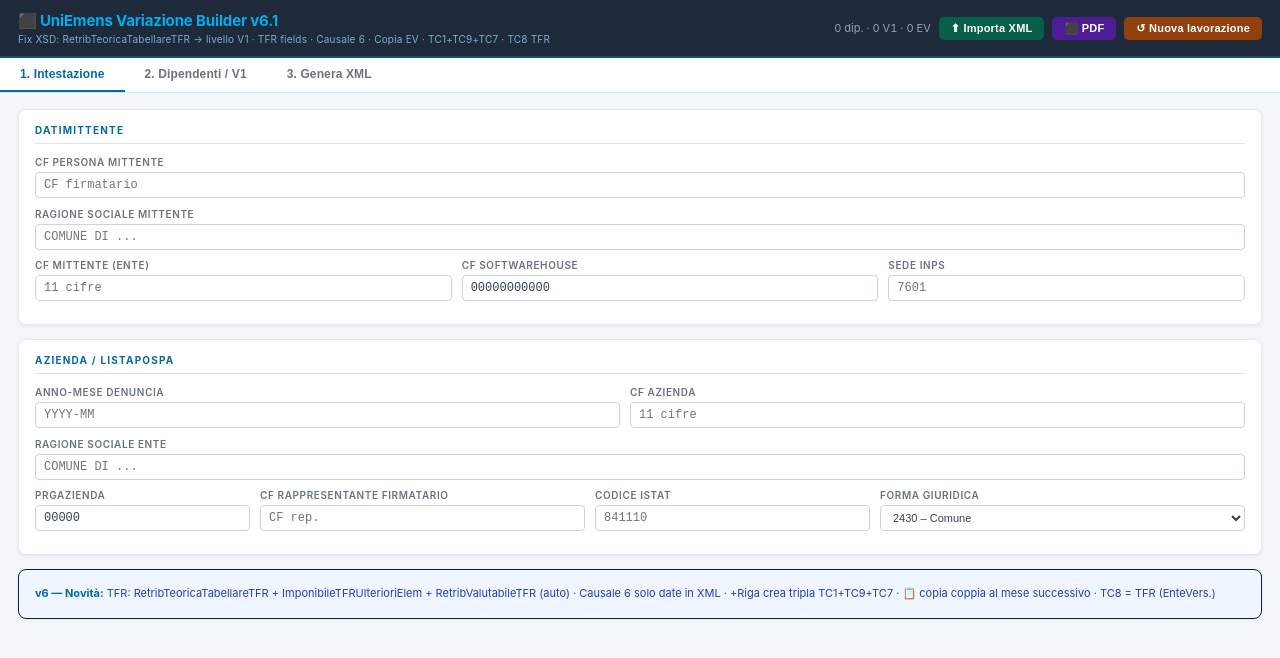
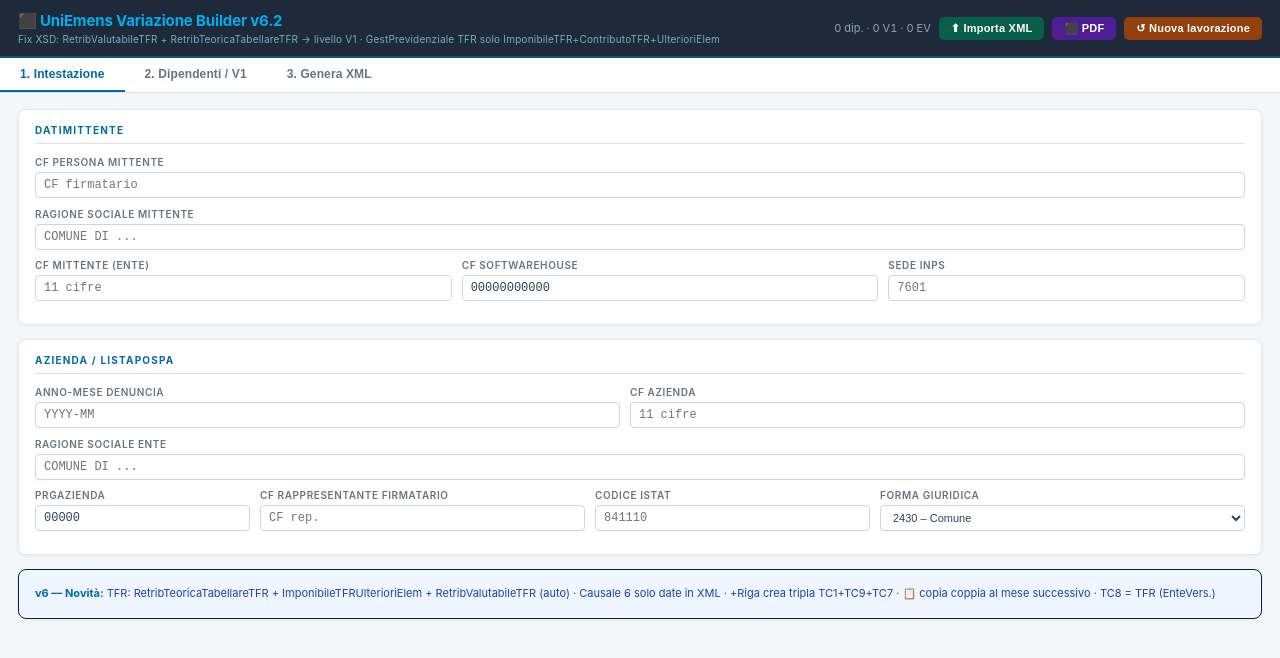
Before and after one commit to Annaluca17/uniemens-builder, a React (Vite) app: page / in a window 1280 px wide. Shown: the top 658 px of the page. Built offline with nearby package versions, Linux system fonts and the light colour scheme.

Commit message:
Add files via upload

```diff
--- a/src/UniEmensBuilder.jsx
+++ b/src/UniEmensBuilder.jsx
@@ -276,11 +276,11 @@ function buildXML(m, a, dips) {
           const T = p.regimeTFS === "TFR" ? "TFR" : "TFS";
           x += `                          <GestPrevidenziale>\n                              <CodGestione>6</CodGestione>\n                              <Imponibile${T}>${toIt(p.ImpTFS)}</Imponibile${T}>\n                              <Contributo${T}>${toIt(p.ContribTFS)}</Contributo${T}>\n`;
           if (p.regimeTFS === "TFR") {
-            /* Sequenza XSD DMA2 GestPrevidenziale TFR:
-               ImponibileTFR → ContributoTFR → [ImponibileTFRUlterioriElem] → [RetribValutabileTFR]
-               RetribTeoricaTabellareTFR è figlio di V1_PeriodoPrecedente, NON di GestPrevidenziale */
+            /* XSD DMA2 GestPrevidenziale TFR — sequenza valida:
+               ImponibileTFR → ContributoTFR → [ImponibileTFRUlterioriElem] → [ContributoTFRUlterioriElem] → ...
+               RetribTeoricaTabellareTFR e RetribValutabileTFR NON sono figli di GestPrevidenziale:
+               appartengono a livello V1_PeriodoPrecedente (confermato da errori XSD schema validator) */
             x += `                              <ImponibileTFRUlterioriElem>${toIt(p.ImponibileTFRUlterioriElem||"0,00")}</ImponibileTFRUlterioriElem>\n`;
-            x += `                              <RetribValutabileTFR>${toIt(p.RetribValutabileTFR)}</RetribValutabileTFR>\n`;
           }
           x += `                          </GestPrevidenziale>\n`;
         }
@@ -288,10 +288,11 @@ function buildXML(m, a, dips) {
           x += `                          <GestCredito>\n                              <CodGestione>9</CodGestione>\n                              <Imponibile>${toIt(p.ImpCredito)}</Imponibile>\n                              <Contributo>${toIt(p.ContribCredito)}</Contributo>\n                          </GestCredito>\n`;
         }
         x += `                      </Gestioni>\n`;
-        /* RetribTeoricaTabellareTFR: figlio diretto di V1_PeriodoPrecedente (contesto errori 00116I/00383I)
-           Posizione schema: dopo </Gestioni>, prima di CodiceCessazione e EnteVersante */
+        /* RetribTeoricaTabellareTFR e RetribValutabileTFR: figli diretti di V1_PeriodoPrecedente
+           Posizione: dopo </Gestioni>, prima di CodiceCessazione ed EnteVersante */
         if (p.regimeTFS === "TFR" && p.ImpTFS) {
           x += `                      <RetribTeoricaTabellareTFR>${toIt(p.RetribTeoricaTabellareTFR)}</RetribTeoricaTabellareTFR>\n`;
+          x += `                      <RetribValutabileTFR>${toIt(p.RetribValutabileTFR)}</RetribValutabileTFR>\n`;
         }
         if (p.CodiceCessazione) x += `                      <CodiceCessazione>${esc(p.CodiceCessazione)}</CodiceCessazione>\n`;
         for (const ev of p.enteVersante) {
@@ -1412,8 +1413,8 @@ export default function UniEmensBuilder() {
 
       <div style={C.hdr}>
         <div>
-          <div style={C.hdrT}>⬛ UniEmens Variazione Builder v6.1</div>
-          <div style={C.hdrS}>Fix XSD: RetribTeoricaTabellareTFR → livello V1 · TFR fields · Causale 6 · Copia EV · TC1+TC9+TC7 · TC8 TFR</div>
+          <div style={C.hdrT}>⬛ UniEmens Variazione Builder v6.2</div>
+          <div style={C.hdrS}>Fix XSD: RetribValutabileTFR + RetribTeoricaTabellareTFR → livello V1 · GestPrevidenziale TFR solo ImponibileTFR+ContributoTFR+UlterioriElem</div>
         </div>
         <div style={{marginLeft:"auto",display:"flex",gap:"8px",alignItems:"center"}}>
           <span style={{fontSize:"11px",color:"#94A3B8",fontVariantNumeric:"tabular-nums"}}>{dips.length} dip. · {totPer} V1 · {totEV} EV</span>
```
